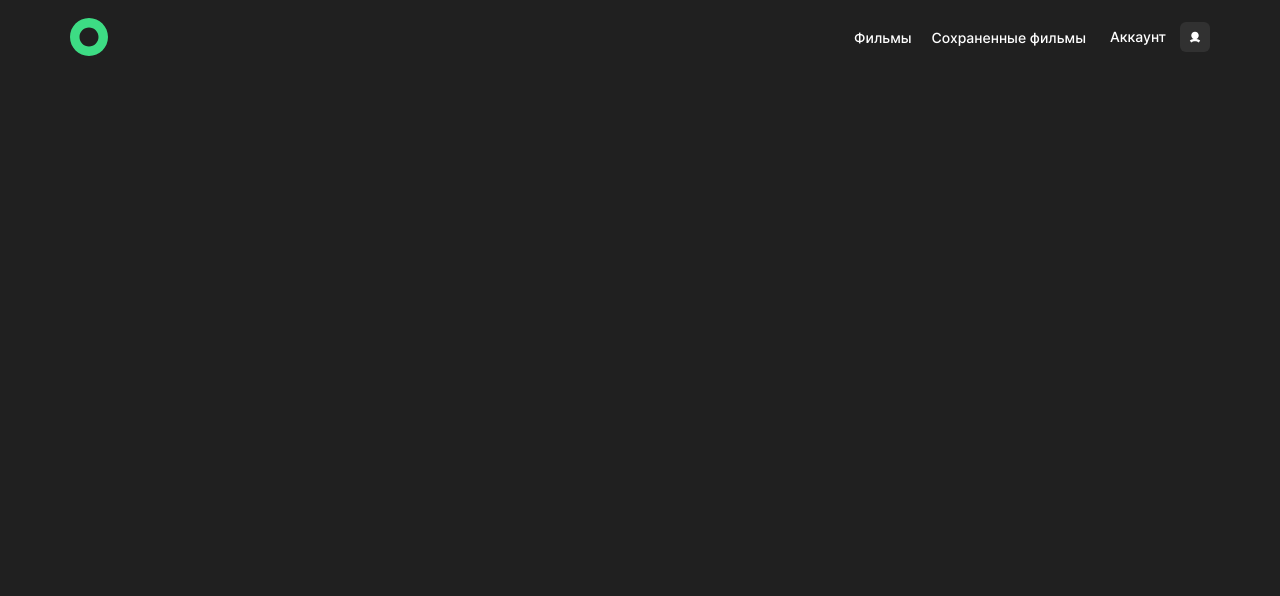
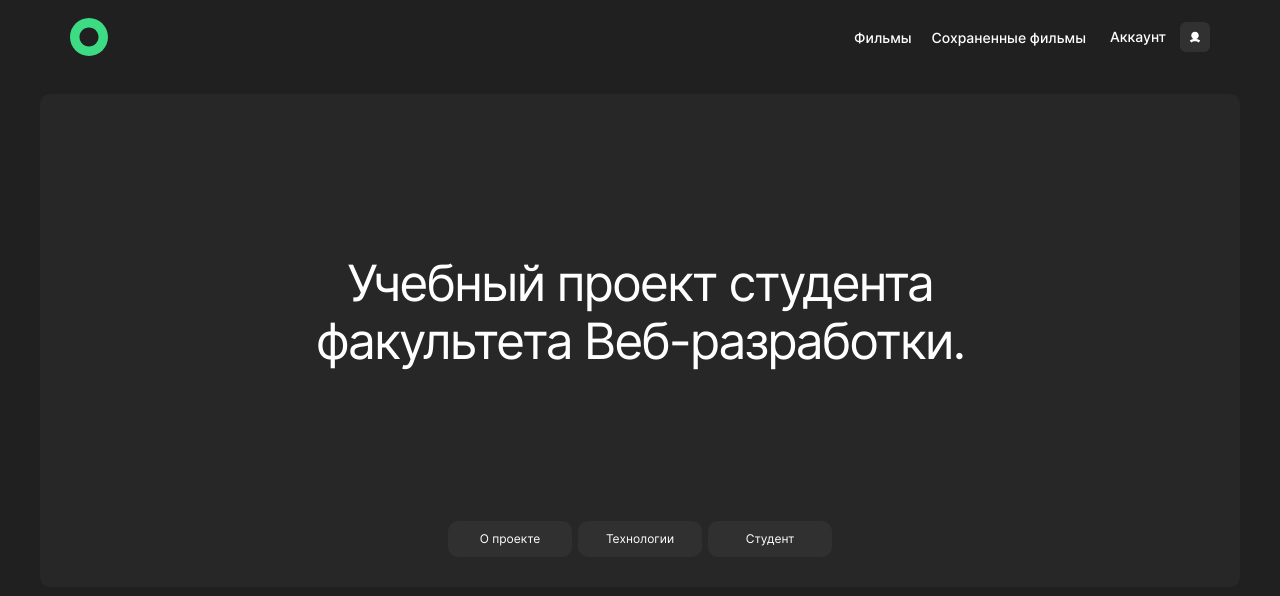
Before and after one commit to romankrivopalov/movies-explorer-frontend, a React (Create React App) app: page / in a window 1280 px wide. Shown: the top 596 px of the page. Built offline with nearby package versions, Linux system fonts and the light colour scheme.

Commit message:
create section promo

```diff
--- a/src/components/App/App.js
+++ b/src/components/App/App.js
@@ -1,6 +1,7 @@
 import { useState } from 'react';
 import { Routes, Route } from 'react-router-dom';
 import Header from "../Header/Header.js";
+import Main from "../Main/Main.js";
 
 function App() {
   const [ loggeIn, setLoggeIn ] = useState(true);
@@ -17,12 +18,13 @@ function App() {
         isOpenBurger={openBurger}
         isToggleBurger={handleToggleBurger}/>
 
-      {/* <Routes>
+      <Routes>
         <Route
           path='/'
+          element={<Main/>}
         />
 
-        <Route
+        {/* <Route
           path='/movies'
         />
 
@@ -36,8 +38,8 @@ function App() {
 
         <Route
           path='/signup'
-        />
-      </Routes> */}
+        /> */}
+      </Routes>
 
     </div>
   );
--- /dev/null
+++ b/src/components/Main/Main.css
@@ -0,0 +1,77 @@
+.main {
+  padding: 14px 14px 0 14px;
+}
+
+.main__promo {
+  background-color: var(--color-dark-support);
+  border-radius: 10px;
+}
+
+.main__title {
+  margin: 0;
+  padding: 220px 10px 212px 10px;
+  font-size: 29px;
+  line-height: 37px;
+  font-weight: 400;
+  letter-spacing: -0.04em;
+  text-align: center;
+}
+
+.main__list {
+  margin: 0;
+  padding: 0 0 17px 0;
+  display: flex;
+  justify-content: center;
+  gap: 6px;
+  list-style: none;
+}
+
+.main__link {
+  padding: 5px;
+  display: block;
+  width: 82px;
+  color: var(--color-white);
+  font-size: 10px;
+  line-height: 16px;
+  text-decoration: none;
+  text-align: center;
+  background-color: var(--color-gray);
+  border-radius: 6px;
+}
+
+@media screen and (min-width: 768px) {
+  .main {
+    padding: 20px 20px 0 20px;
+  }
+
+  .main__title {
+    padding: 350px 24px 314px 24px;
+    font-size: 40px;
+    line-height: 52px;
+  }
+
+  .main__link {
+    padding: 10px 14px;
+    width: 96px;
+    font-size: 12px;
+    line-height: 16px;
+    border-radius: 10px;
+  }
+
+  .main__list {
+    padding-bottom: 30px;
+  }
+}
+
+@media screen and (min-width: 1220px) {
+  .main {
+    width: 1200px;
+    margin: 0 auto;
+  }
+
+  .main__title {
+    padding: 160px 235px 151px 235px;
+    font-size: 50px;
+    line-height: 58px;
+  }
+}
--- /dev/null
+++ b/src/components/Main/Main.js
@@ -0,0 +1,36 @@
+import { Link } from 'react-router-dom';
+
+function Main() {
+  return (
+    <div className="main">
+      <section className="main__promo">
+        <h1 className="main__title">Учебный проект студента факультета Веб-разработки.</h1>
+        <ul className="main__list">
+          <li>
+            <Link
+            to="/"
+            className="main__link">
+              О проекте
+            </Link>
+          </li>
+          <li>
+            <Link
+            to="/"
+            className="main__link">
+              Технологии
+            </Link>
+          </li>
+          <li>
+            <Link
+            to="/"
+            className="main__link">
+              Студент
+            </Link>
+          </li>
+        </ul>
+      </section>
+    </div>
+  )
+}
+
+export default Main;
--- a/src/index.css
+++ b/src/index.css
@@ -6,3 +6,5 @@
 
 @import url('./components/Header/Header.css');
 @import url('./components/Navigation/Navigation.css');
+
+@import url('./components/Main/Main.css');
--- a/src/vendor/variables.css
+++ b/src/vendor/variables.css
@@ -1,6 +1,8 @@
 :root {
   --color-white: #fff;
+  --color-gray : #303030;
   --color-black: #000;
   --color-dark-main: #202020;
+  --color-dark-support : #272727;
   --color-green: #3DDC84;
 }
```
